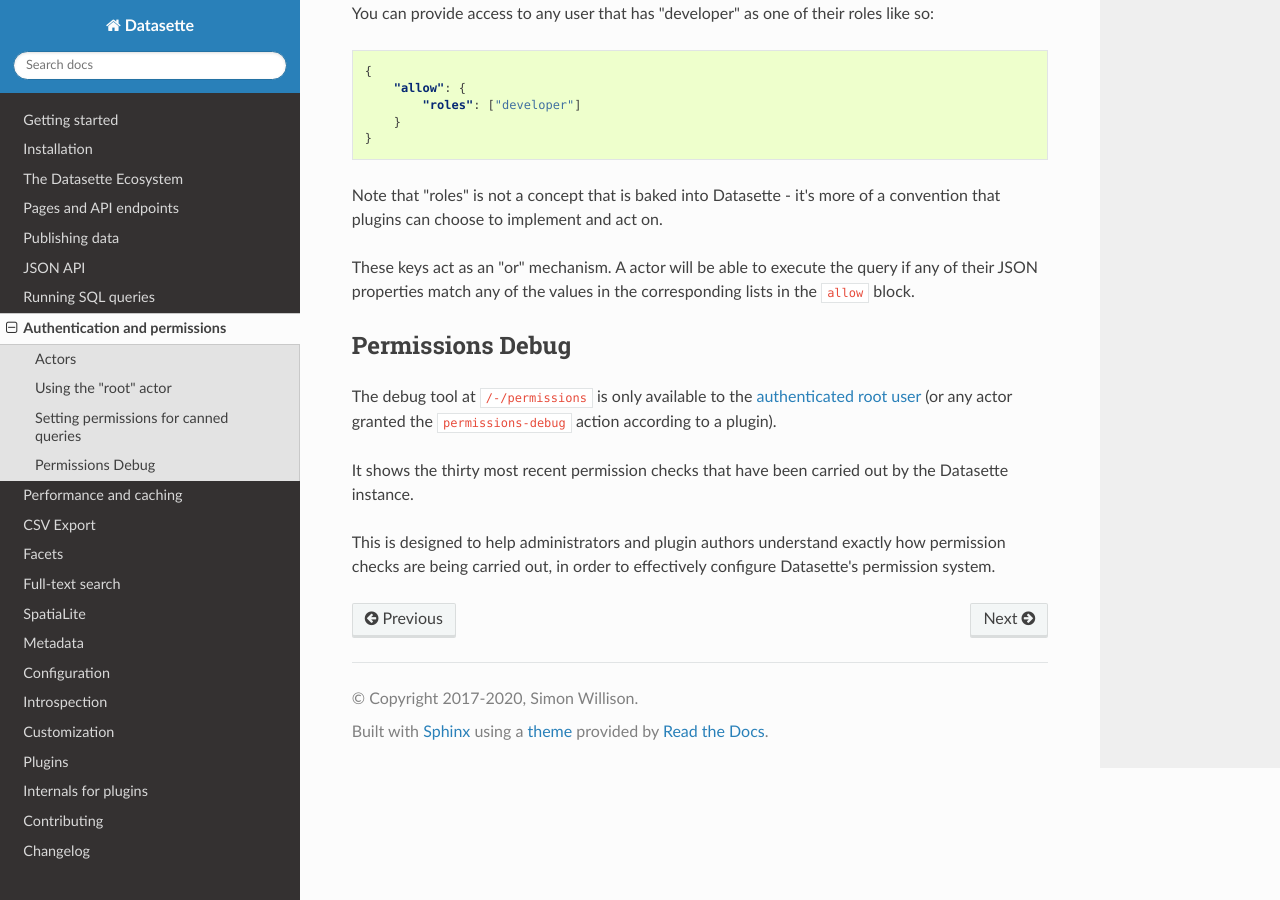
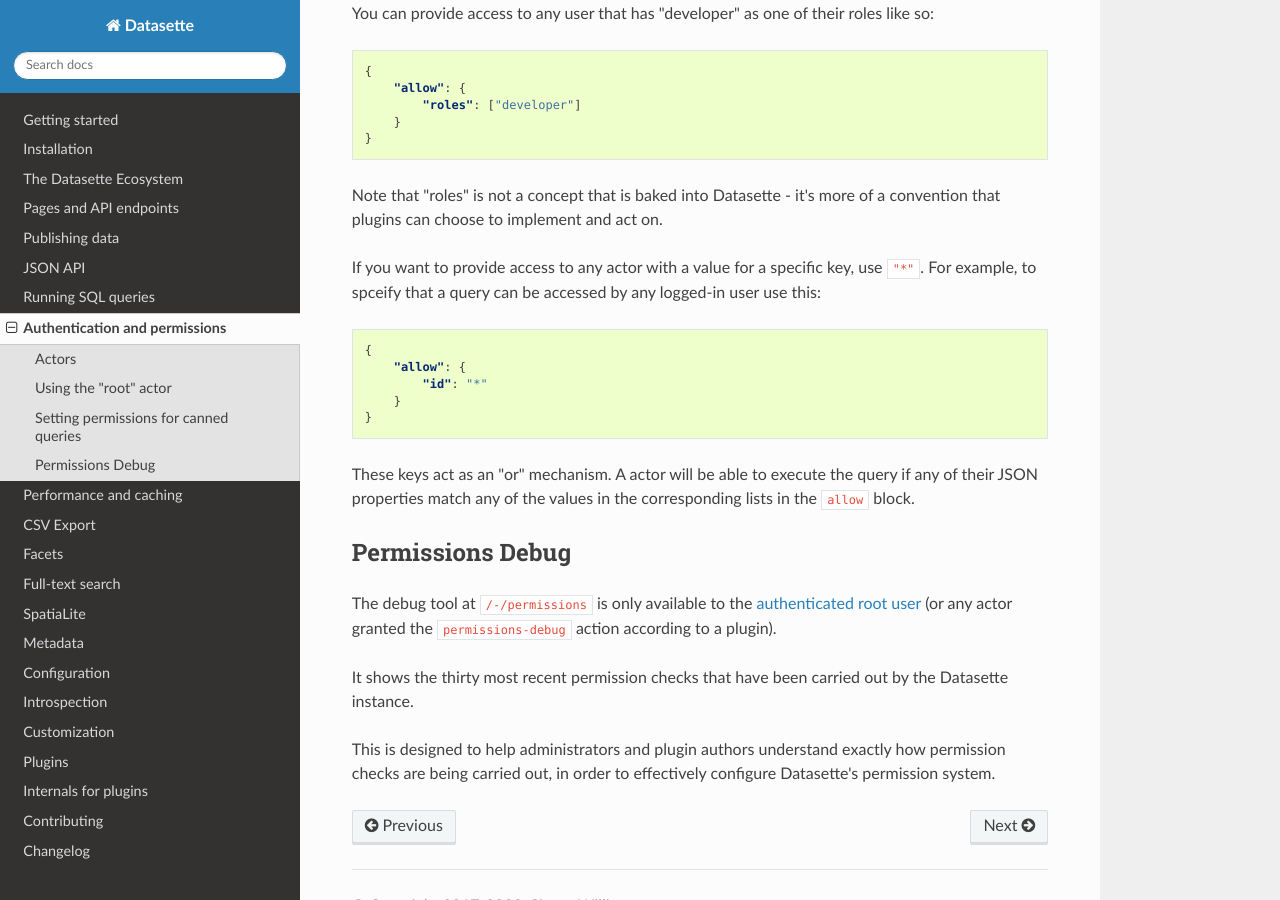
Before and after one commit to simonw/datasette, a Sphinx documentation site: the page built from docs/authentication.rst, in a window 1280 px wide and 900 px high, scrolled down 2120 px. Built offline with Sphinx 7.4.7 and the Read the Docs theme 2.0.0, drawn with Linux system fonts in a browser that asks for light colours.

Commit message:
Documentation for "id": "*", refs #800

```diff
--- a/docs/authentication.rst
+++ b/docs/authentication.rst
@@ -108,6 +108,16 @@
 
 Note that "roles" is not a concept that is baked into Datasette - it's more of a convention that plugins can choose to implement and act on.
 
+If you want to provide access to any actor with a value for a specific key, use ``"*"``. For example, to spceify that a query can be accessed by any logged-in user use this:
+
+.. code-block:: json
+
+    {
+        "allow": {
+            "id": "*"
+        }
+    }
+
 These keys act as an "or" mechanism. A actor will be able to execute the query if any of their JSON properties match any of the values in the corresponding lists in the ``allow`` block.
 
 .. _PermissionsDebugView:
```
